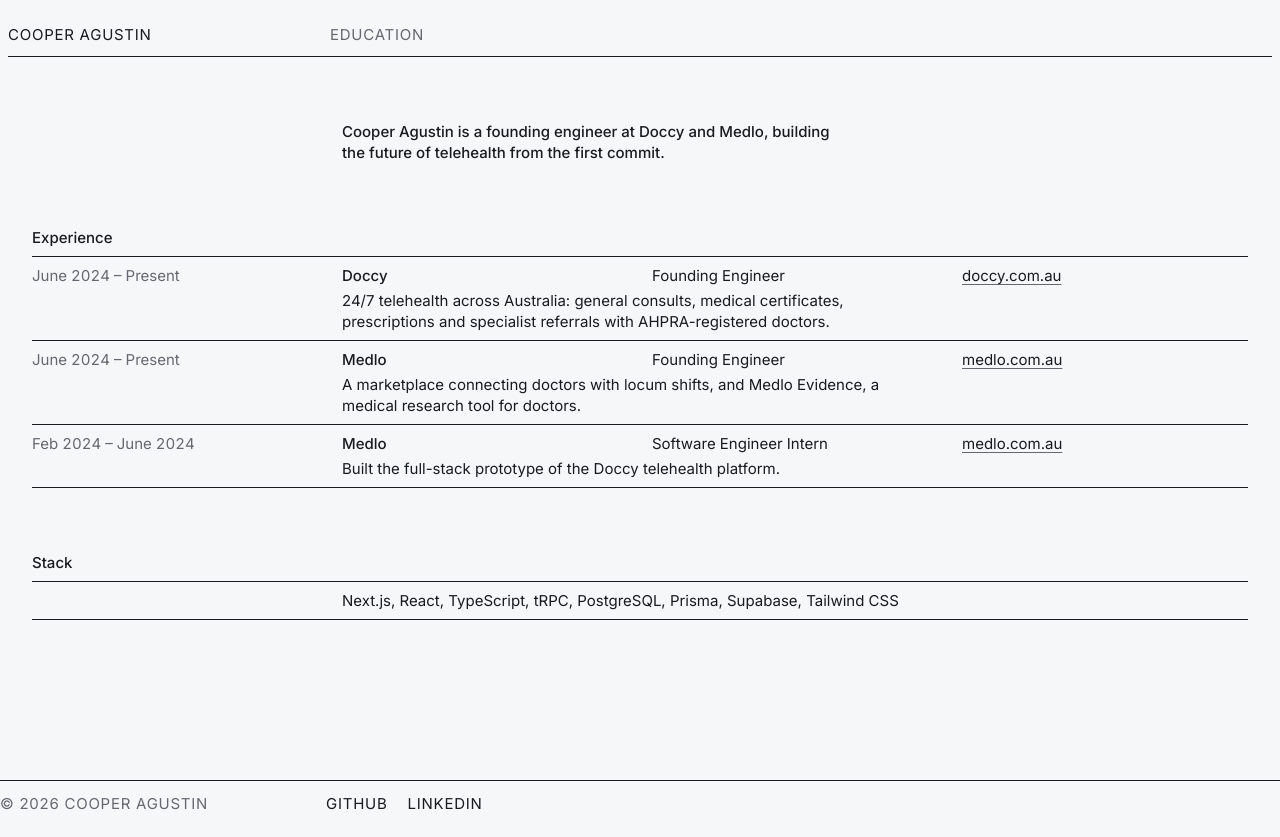
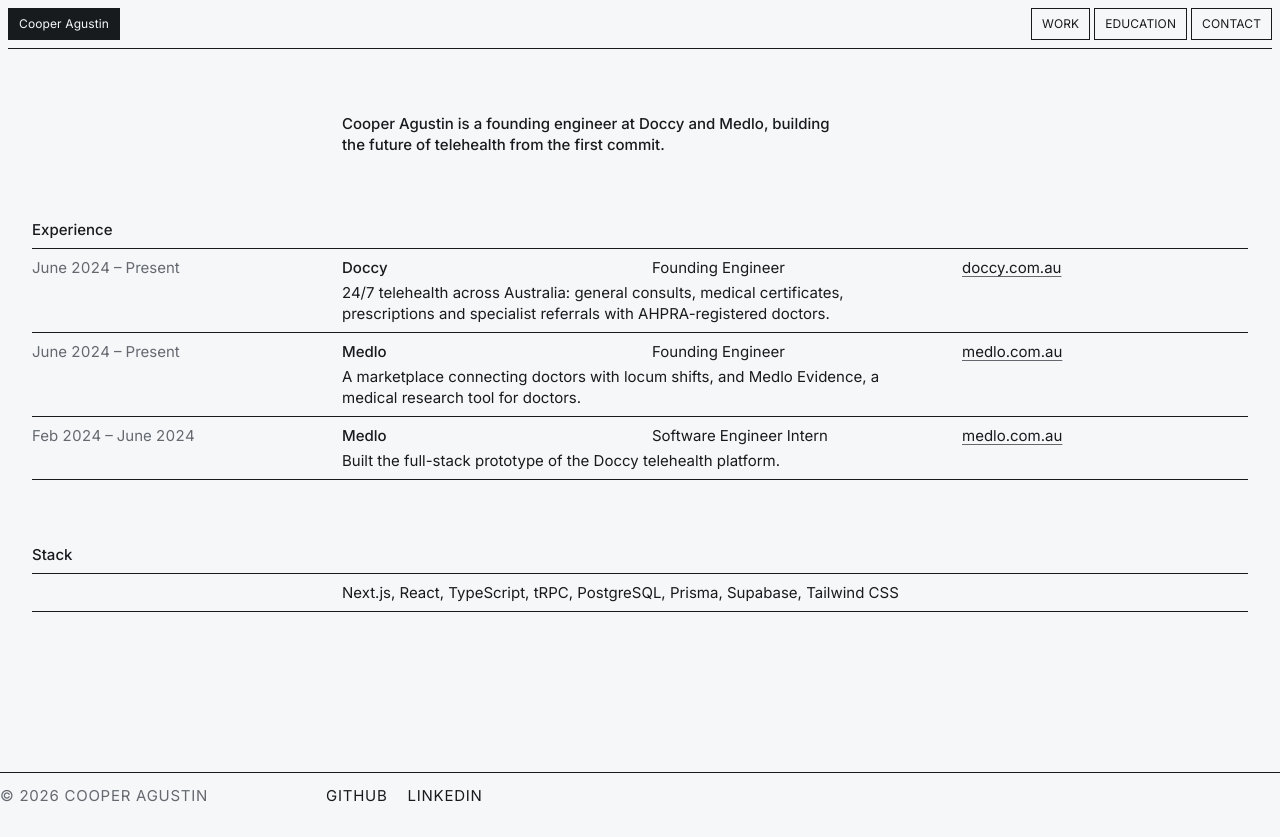
Before and after one commit to Spudgee/portfolio, a Next.js app: page / in a window 1280 px wide. Built offline with nearby package versions, Linux system fonts and the light colour scheme.

Commit message:
Header in Base's outlined boxes, with F451's solid ink block on hover and on the current page

```diff
--- /dev/null
+++ b/components/highlight-link.tsx
@@ -0,0 +1,29 @@
+import Link from "next/link";
+
+/**
+ * Navigation link that turns into a solid ink block on hover or focus, as on F451.
+ * `box` draws Base's thin outline at rest; `bare` is text alone until hovered.
+ * The current page stays filled.
+ * @see components/inline-link.tsx for links inside running text
+ */
+export function HighlightLink({
+	href,
+	look,
+	children,
+	"aria-current": ariaCurrent,
+}: {
+	href: string;
+	look: "box" | "bare";
+	children: React.ReactNode;
+	"aria-current"?: "page";
+}) {
+	return (
+		<Link
+			href={href}
+			aria-current={ariaCurrent}
+			className={`inline-flex items-center transition-colors duration-150 ease-out hover:bg-ink hover:text-paper focus-visible:bg-ink focus-visible:text-paper focus-visible:outline-hidden motion-reduce:transition-none aria-[current=page]:bg-ink aria-[current=page]:text-paper ${look === "box" ? "h-8 border border-ink px-2.5" : "-mx-1 min-h-11 px-1"}`}
+		>
+			{children}
+		</Link>
+	);
+}
--- a/components/hover-underline-link.tsx
+++ /dev/null
@@ -1,27 +0,0 @@
-import Link from "next/link";
-
-/**
- * Header and footer link. The underline is always drawn but transparent, and fades in
- * on hover or keyboard focus, so nothing shifts. A link marked `aria-current="page"`
- * turns ink inside a muted header.
- * @see components/inline-link.tsx for links inside running text
- */
-export function HoverUnderlineLink({
-	href,
-	children,
-	"aria-current": ariaCurrent,
-}: {
-	href: string;
-	children: React.ReactNode;
-	"aria-current"?: "page";
-}) {
-	return (
-		<Link
-			href={href}
-			aria-current={ariaCurrent}
-			className="-mx-2 inline-flex min-h-11 items-center px-2 underline decoration-transparent decoration-1 underline-offset-3 transition-colors duration-150 ease-out hover:decoration-current focus-visible:decoration-current focus-visible:decoration-2 focus-visible:outline-hidden motion-reduce:transition-none aria-[current=page]:text-ink"
-		>
-			{children}
-		</Link>
-	);
-}
--- a/components/inline-link.tsx
+++ b/components/inline-link.tsx
@@ -2,7 +2,7 @@
 
 /**
  * Link inside running text: underlined at rest in the muted colour, full ink on hover or focus.
- * @see components/hover-underline-link.tsx for header and footer links
+ * @see components/highlight-link.tsx for header and footer links
  */
 export function InlineLink({
 	href,
--- a/components/site-footer.tsx
+++ b/components/site-footer.tsx
@@ -1,4 +1,4 @@
-import { HoverUnderlineLink } from "@/components/hover-underline-link";
+import { HighlightLink } from "@/components/highlight-link";
 import { PERSON } from "@/content/person";
 
 /** Read once at module load, keeping render pure. Pages prerender, so it rolls over on the next deploy. */
@@ -14,9 +14,9 @@
 			<ul className="col-span-full flex gap-x-5 sm:col-span-9">
 				{PERSON.socialLinks.map((link) => (
 					<li key={link.href}>
-						<HoverUnderlineLink href={link.href}>
+						<HighlightLink href={link.href} look="bare">
 							{link.label}
-						</HoverUnderlineLink>
+						</HighlightLink>
 					</li>
 				))}
 			</ul>
--- a/components/site-header.tsx
+++ b/components/site-header.tsx
@@ -1,38 +1,40 @@
 "use client";
 
 import { usePathname } from "next/navigation";
-import { HoverUnderlineLink } from "@/components/hover-underline-link";
+import { HighlightLink } from "@/components/highlight-link";
 import { PERSON } from "@/content/person";
-import { PATHS } from "@/content/site";
+import { NAV_LINKS, PATHS } from "@/content/site";
 
 /**
- * The name, linking home, and the education page. The page you are on is ink and the
- * other is muted; reading the route is why this is a client component.
- * All caps by CSS; the source keeps proper names.
+ * Base-style header: the name boxed on the left, the sections boxed on the right in caps,
+ * a rule beneath. The page you are on is filled; reading the route is why this is a client component.
  */
 export function SiteHeader() {
 	const pathname = usePathname();
 
 	return (
-		<header className="grid grid-cols-4 gap-x-4 border-b border-ink pt-1 tracking-wider text-muted uppercase sm:grid-cols-12 sm:gap-x-6 sm:pt-3">
-			<div className="col-span-2 sm:col-span-3">
-				<HoverUnderlineLink
-					href={PATHS.home}
-					aria-current={pathname === PATHS.home ? "page" : undefined}
-				>
-					{PERSON.name}
-				</HoverUnderlineLink>
-			</div>
-			<nav
-				aria-label="Primary"
-				className="col-span-2 text-right sm:col-span-9 sm:text-left"
+		<header className="sticky top-0 z-10 flex items-center justify-between gap-2 border-b border-ink bg-paper py-2 text-chrome">
+			<HighlightLink
+				href={PATHS.home}
+				look="box"
+				aria-current={pathname === PATHS.home ? "page" : undefined}
 			>
-				<HoverUnderlineLink
-					href={PATHS.education}
-					aria-current={pathname === PATHS.education ? "page" : undefined}
-				>
-					Education
-				</HoverUnderlineLink>
+				{PERSON.name}
+			</HighlightLink>
+			<nav aria-label="Primary">
+				<ul className="flex gap-1 uppercase">
+					{NAV_LINKS.map((link) => (
+						<li key={link.href}>
+							<HighlightLink
+								href={link.href}
+								look="box"
+								aria-current={pathname === link.href ? "page" : undefined}
+							>
+								{link.label}
+							</HighlightLink>
+						</li>
+					))}
+				</ul>
 			</nav>
 		</header>
 	);
--- a/content/site.ts
+++ b/content/site.ts
@@ -6,6 +6,13 @@
 
 /** Every route, named once. */
 export const PATHS = { home: "/", education: "/education" } as const;
+
+/** Primary navigation, in reading order. Contact jumps to the footer, which every page has. */
+export const NAV_LINKS = [
+	{ label: "Work", href: "/#experience" },
+	{ label: "Education", href: PATHS.education },
+	{ label: "Contact", href: "#contact" },
+] as const;
 
 /** Indexable routes, in sitemap order. */
 export const PAGE_PATHS = [PATHS.home, PATHS.education] as const;
```
